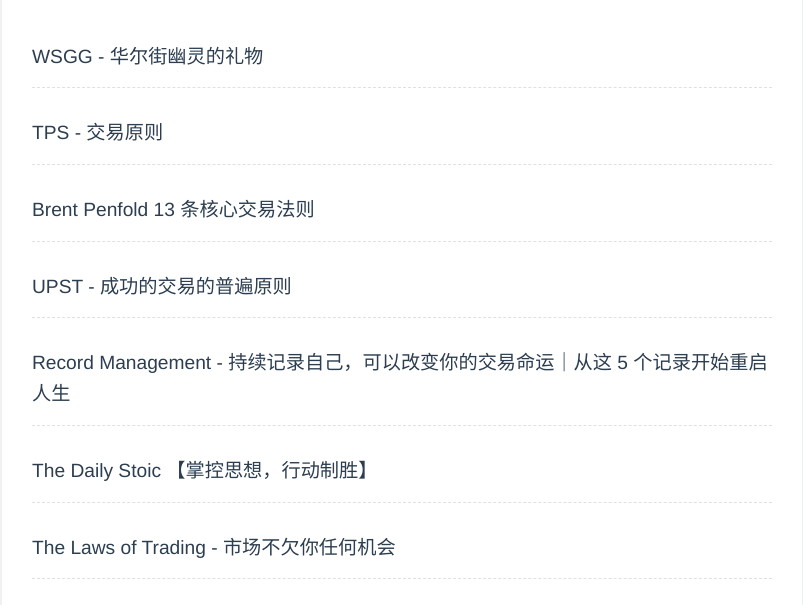
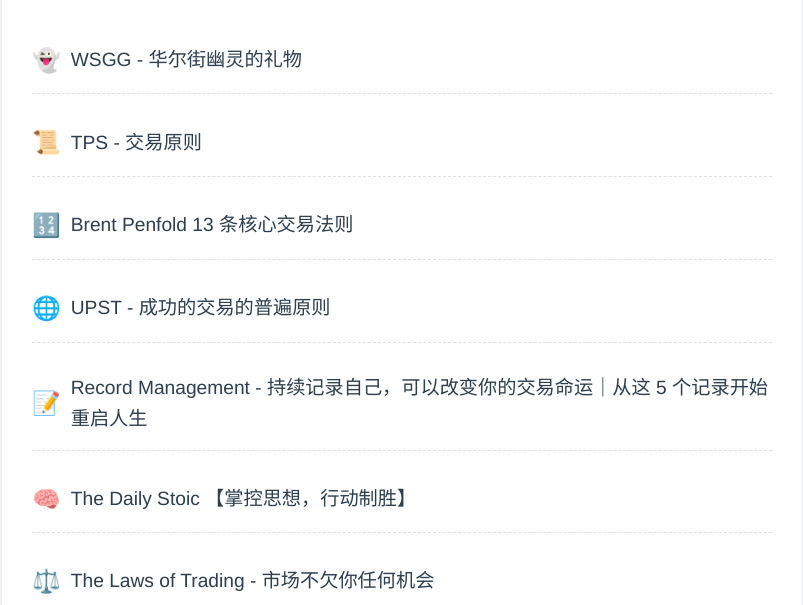
Before and after one commit to exsonwu/home, a plain HTML site: page index.html in a window 1280 px wide. Shown: the part 195-800 px from the top of the page, without its empty margins (238-1041 px from the left). Drawn offline with Linux system fonts and the light colour scheme.

Commit message:
Update index.html

```diff
--- a/index.html
+++ b/index.html
@@ -34,7 +34,6 @@
             min-height: 100vh;
         }
 
-        /* 主容器 */
         .container {
             max-width: 800px;
             margin: 40px auto;
@@ -49,7 +48,6 @@
             box-shadow: var(--hover-shadow);
         }
 
-        /* 头部样式 */
         header {
             text-align: center;
             padding-bottom: 20px;
@@ -82,7 +80,6 @@
             font-style: italic;
         }
 
-        /* 作品集列表 */
         .portfolio-list {
             list-style: none;
             padding: 0;
@@ -110,15 +107,46 @@
             font-size: 1.2em;
             font-weight: 500;
             transition: var(--transition);
-            display: block;
+            display: flex;
+            align-items: center;
+            gap: 10px;
         }
 
         .portfolio-item a:hover {
             color: var(--accent-color);
-            text-decoration: underline;
         }
 
-        /* 脚注 */
+        .portfolio-item a::before {
+            font-family: "Segoe UI Emoji", "Apple Color Emoji", sans-serif;
+            font-size: 1.2em;
+        }
+
+        /* 为每个作品添加独特图标 */
+        .wsgg a::before {
+            content: "👻";
+        }
+        .tps a::before {
+            content: "📜";
+        }
+        .bp13 a::before {
+            content: "🔢";
+        }
+        .upst a::before {
+            content: "🌐";
+        }
+        .rm a::before {
+            content: "📝";
+        }
+        .stoic a::before {
+            content: "🧠";
+        }
+        .tl a::before {
+            content: "⚖️";
+        }
+        .time a::before {
+            content: "⏳";
+        }
+
         footer {
             text-align: center;
             margin-top: 40px;
@@ -128,7 +156,6 @@
             font-size: 0.9em;
         }
 
-        /* 响应式设计 */
         @media (max-width: 768px) {
             .container {
                 margin: 20px;
@@ -173,42 +200,42 @@
 
         <main>
             <ul class="portfolio-list">
-                <li class="portfolio-item">
+                <li class="portfolio-item wsgg">
                     <a href="wsgg.html" target="_blank">
                         WSGG - 华尔街幽灵的礼物
                     </a>
                 </li>
-                <li class="portfolio-item">
+                <li class="portfolio-item tps">
                     <a href="tps.html" target="_blank">
                         TPS - 交易原则
                     </a>
                 </li>
-                <li class="portfolio-item">
+                <li class="portfolio-item bp13">
                     <a href="bp13.html" target="_blank">
                         Brent Penfold 13 条核心交易法则
                     </a>
                 </li>
-                <li class="portfolio-item">
+                <li class="portfolio-item upst">
                     <a href="upst.html" target="_blank">
                         UPST - 成功的交易的普遍原则
                     </a>
                 </li>
-                <li class="portfolio-item">
+                <li class="portfolio-item rm">
                     <a href="rm.html" target="_blank">
                         Record Management - 持续记录自己，可以改变你的交易命运｜从这 5 个记录开始重启人生
                     </a>
                 </li>
-                <li class="portfolio-item">
+                <li class="portfolio-item stoic">
                     <a href="stoic.html" target="_blank">
                         The Daily Stoic 【掌控思想，行动制胜】
                     </a>
                 </li>
-                <li class="portfolio-item">
+                <li class="portfolio-item tl">
                     <a href="tl.html" target="_blank">
                         The Laws of Trading - 市场不欠你任何机会
                     </a>
                 </li>
-                <li class="portfolio-item">
+                <li class="portfolio-item time">
                     <a href="time.html" target="_blank">
                         Time - 时间管理大师
                     </a>
```
